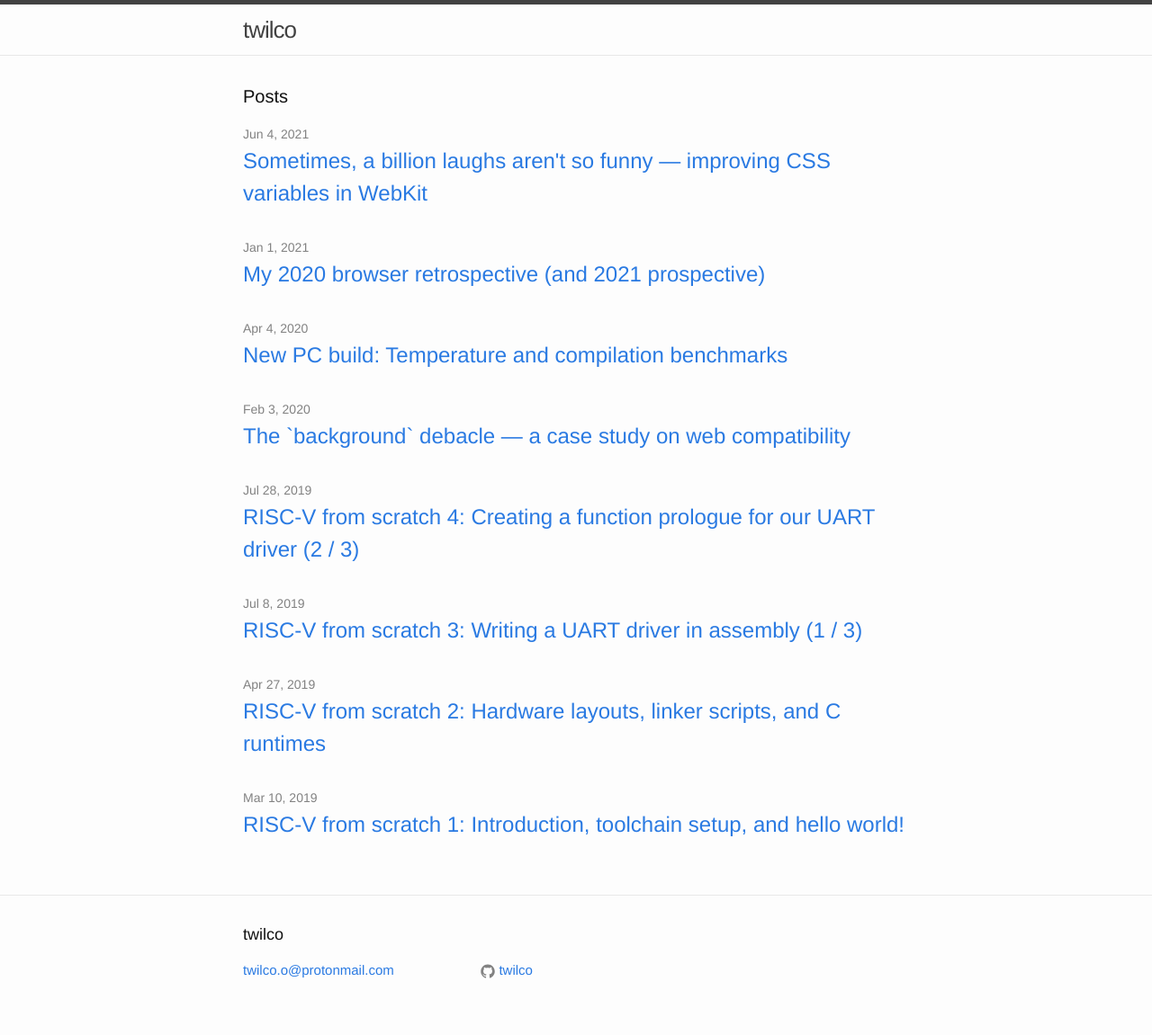
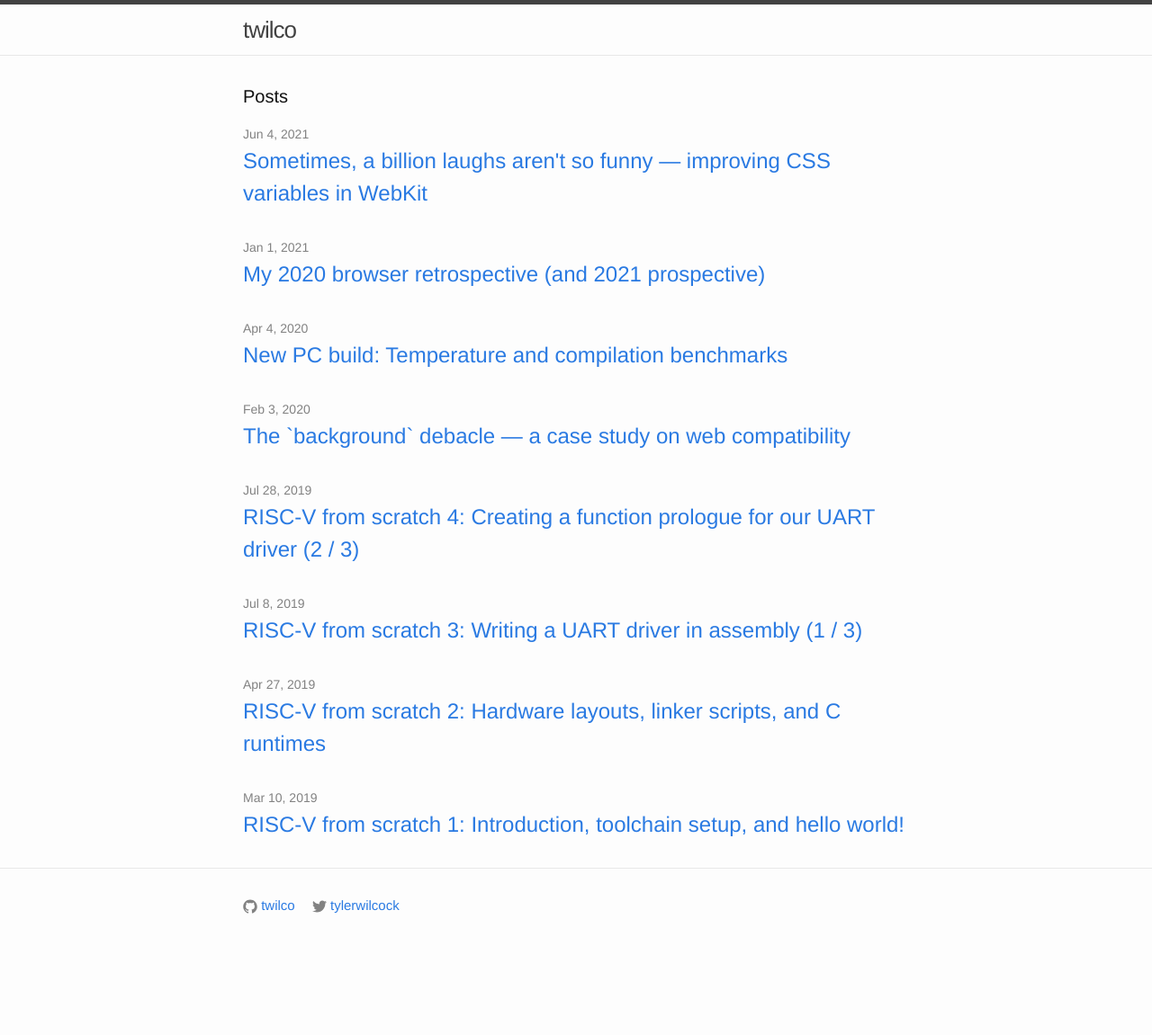
Before and after one commit to twilco/twilco.github.io, a Jekyll site: the page built from index.html, in a window 1280 px wide. Shown: the whole page at 90% size. Built offline with Jekyll 4.4.1, drawn with Linux system fonts in a browser that asks for light colours; comment, search, counter and statistics services are not loaded; after the commit the page ends 1049 px from its top, so only the background shows below that.

Commit message:
Make footer links more screen-reader friendly, remove email address

```diff
--- a/_config.yml
+++ b/_config.yml
@@ -1,10 +1,10 @@
 # Site settings
 title: twilco
-email: twilco.o@protonmail.com
 description: > # this means to ignore newlines until "baseurl:"
 baseurl: "" # the subpath of your site, e.g. /blog/
 url: "https://twilco.github.io" # the base hostname & protocol for your site
 github_username: twilco
+twitter_username: tylerwilcock
 future: true # enable display of posts with their dates set in the future
 
 plugins:
--- a/_includes/footer.html
+++ b/_includes/footer.html
@@ -2,21 +2,10 @@
 
   <div class="wrapper">
 
-    <h2 class="footer-heading">{{ site.title }}</h2>
-
     <div class="footer-col-wrapper">
-      <div class="footer-col  footer-col-1">
-        <ul class="contact-list">
-          {% comment %} <li>{{ site.title }}</li> {% endcomment %}
-          <li><a href="mailto:{{ site.email }}">{{ site.email }}</a></li>
-        </ul>
-      </div>
-
-      <div class="footer-col  footer-col-2">
-        <ul class="social-media-list">
+      <div class="footer-col footer-col-1">
         {% if site.github_username %}
-          <li>
-            <a href="https://github.com/{{ site.github_username }}">
+          <a class="footer-link" aria-label="Tyler Wilcock's GitHub profile (username twilco)" href="https://github.com/{{ site.github_username }}">
             <span class="icon  icon--github">
               <svg viewBox="0 0 16 16">
                 <path fill="#828282" d="M7.999,0.431c-4.285,0-7.76,3.474-7.76,7.761 c0,3.428,2.223,6.337,5.307,7.363c0.388,0.071,0.53-0.168,0.53-0.374c0-0.184-0.007-0.672-0.01-1.32 c-2.159,0.469-2.614-1.04-2.614-1.04c-0.353-0.896-0.862-1.135-0.862-1.135c-0.705-0.481,0.053-0.472,0.053-0.472 c0.779,0.055,1.189,0.8,1.189,0.8c0.692,1.186,1.816,0.843,2.258,0.645c0.071-0.502,0.271-0.843,0.493-1.037 C4.86,11.425,3.049,10.76,3.049,7.786c0-0.847,0.302-1.54,0.799-2.082C3.768,5.507,3.501,4.718,3.924,3.65 c0,0,0.652-0.209,2.134,0.796C6.677,4.273,7.34,4.187,8,4.184c0.659,0.003,1.323,0.089,1.943,0.261 c1.482-1.004,2.132-0.796,2.132-0.796c0.423,1.068,0.157,1.857,0.077,2.054c0.497,0.542,0.798,1.235,0.798,2.082 c0,2.981-1.814,3.637-3.543,3.829c0.279,0.24,0.527,0.713,0.527,1.437c0,1.037-0.01,1.874-0.01,2.129 c0,0.208,0.14,0.449,0.534,0.373c3.081-1.028,5.302-3.935,5.302-7.362C15.76,3.906,12.285,0.431,7.999,0.431z"/>
@@ -25,12 +14,9 @@
 
             <span class="username">{{ site.github_username }}</span>
           </a>
-          </li>
         {% endif %}
-
         {% if site.twitter_username %}
-          <li>
-            <a href="https://twitter.com/{{ site.twitter_username }}">
+        <a class="footer-link" aria-label="Tyler Wilcock's Twitter" href="https://twitter.com/{{ site.twitter_username }}">
           <span class="icon  icon--twitter">
             <svg viewBox="0 0 16 16">
               <path fill="#828282" d="M15.969,3.058c-0.586,0.26-1.217,0.436-1.878,0.515c0.675-0.405,1.194-1.045,1.438-1.809
@@ -40,13 +26,7 @@
 
           <span class="username">{{ site.twitter_username }}</span>
         </a>
-          </li>
         {% endif %}
-        </ul>
-      </div>
-
-      <div class="footer-col  footer-col-3">
-        <p class="text">{{ site.description }}</p>
       </div>
     </div>
 
@@ -54,16 +34,12 @@
 
   <script src="https://cdnjs.cloudflare.com/ajax/libs/anchor-js/4.2.0/anchor.min.js"></script>
   <script>
-
     (function () {
       'use strict';
 
       anchors.options.placement = 'right';
-
       anchors.add('.post-content > h2, .post-content > h3, .post-content > h4, .post-content > h5, .post-content > h6');
-
     })();
-
   </script>
 
 </footer>
--- a/_sass/_base.scss
+++ b/_sass/_base.scss
@@ -54,6 +54,11 @@
 /** Should have the same margin-bottom size as <p> elements do. */
 div.paragraph-sized-spacer {
   margin-bottom: 15px;
+}
+
+.footer-link {
+  display: inline-block;
+  margin-right: 15px;
 }
 
 /**
--- a/_sass/_layout.scss
+++ b/_sass/_layout.scss
@@ -116,7 +116,6 @@
 
 .footer-col {
     float: left;
-    margin-bottom: $spacing-unit / 2;
     padding-left: $spacing-unit / 2;
 }
 
@@ -162,7 +161,7 @@
  * Page content
  */
 .page-content {
-    padding: $spacing-unit 0;
+    padding-top: $spacing-unit;
 }
 
 .page-heading {
```
Lines whose indentation alone changed are shown as unchanged.
